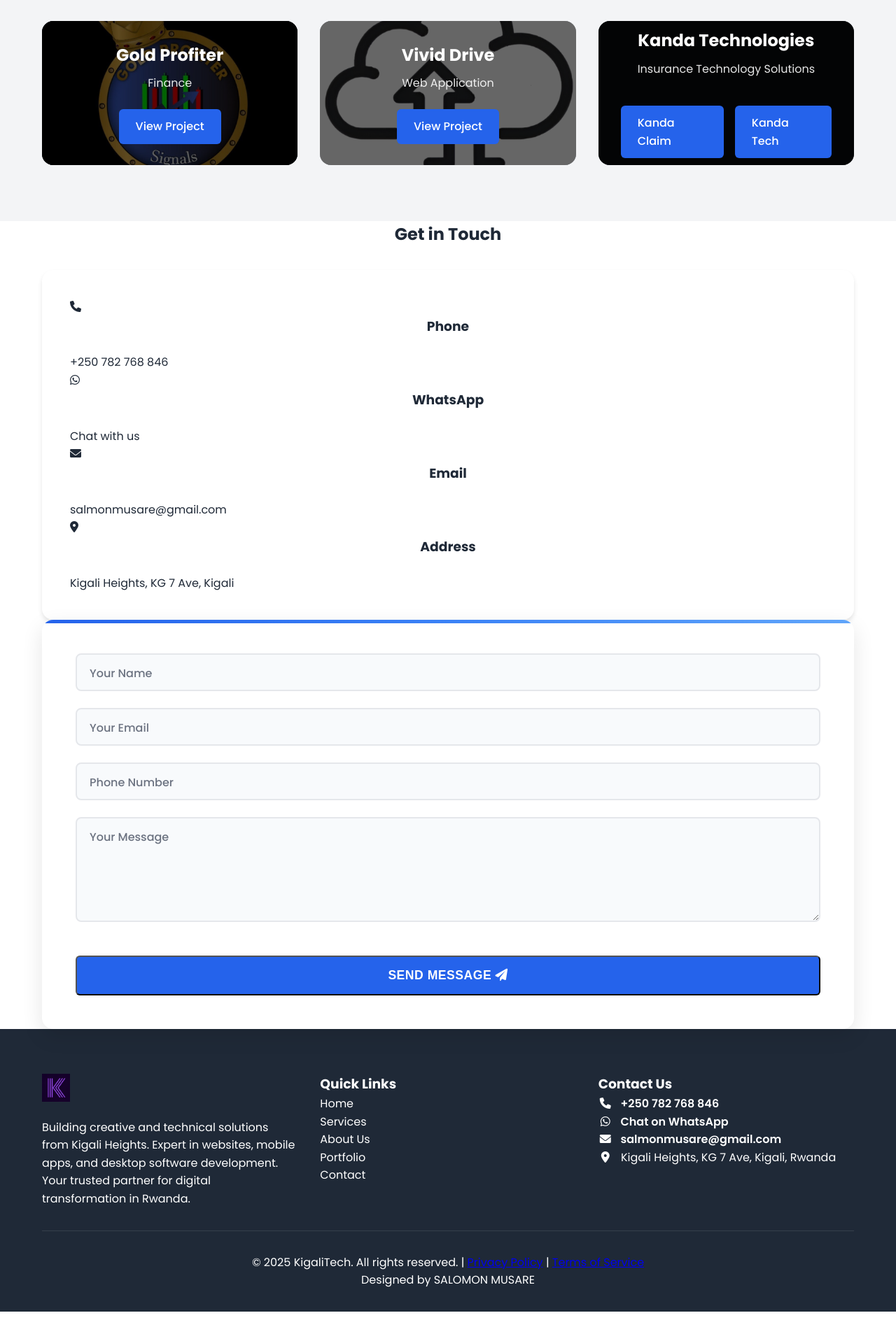
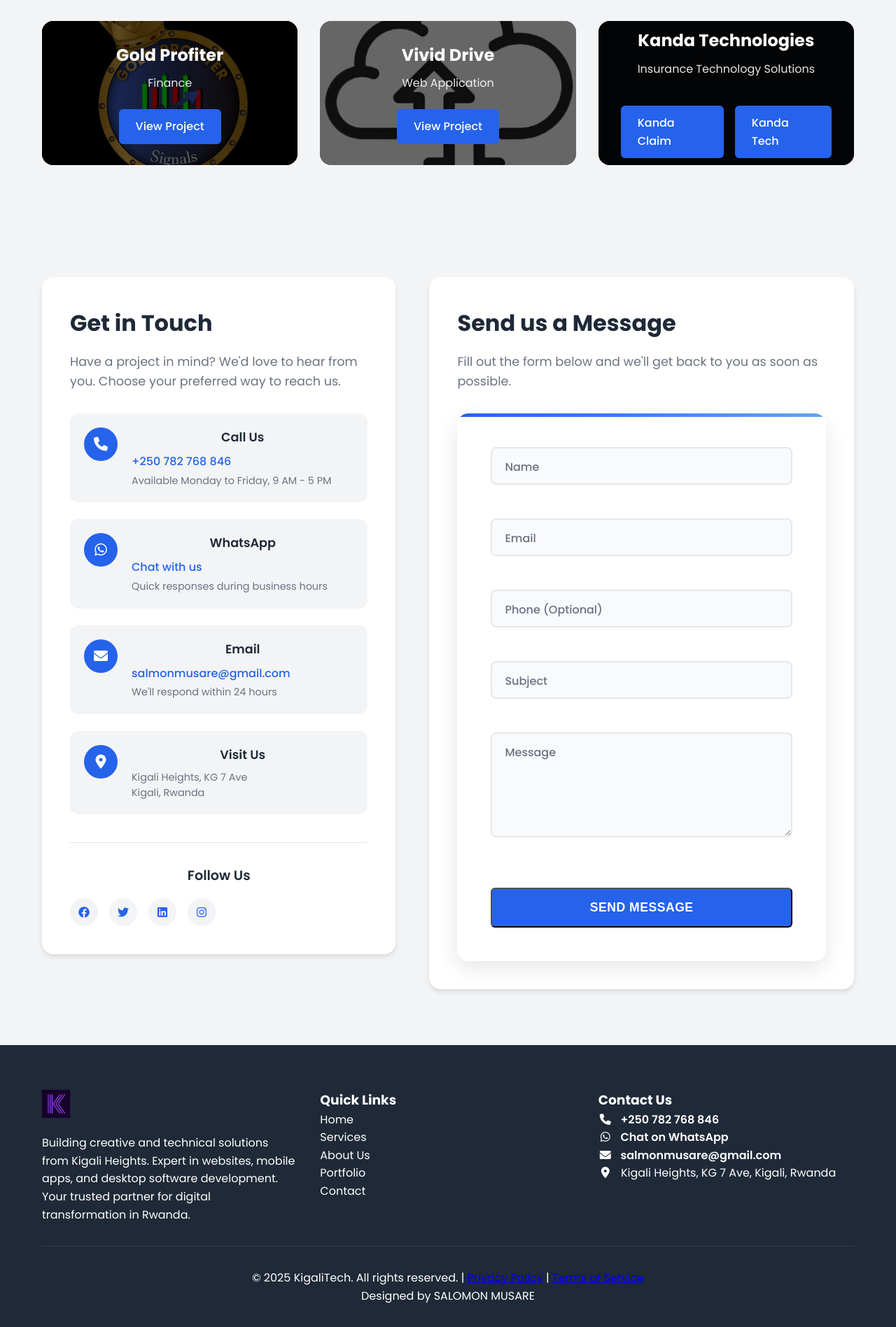
Before and after one commit to salomonMUSARE/KWD, a PHP site: page / in a window 1280 px wide. Shown: the part 2494-4391 px from the top of the page at 70% size. Before the commit the page ends 4369 px from the top, so only its background shows below. Run offline with PHP 8.4, Linux system fonts and the light colour scheme.

Commit message:
done all but aut email send  page

```diff
--- a/assets/css/style.css
+++ b/assets/css/style.css
@@ -470,7 +470,7 @@ body {
 
 /* Contact Page Styles */
 .contact-section {
-    padding: 80px 0;
+    padding: 5rem 0;
     background: var(--light-background);
 }
 
@@ -482,7 +482,6 @@ body {
     margin: 0 auto;
 }
 
-/* Contact Info Styles */
 .contact-info {
     background: white;
     border-radius: 1rem;
@@ -577,7 +576,6 @@ body {
     line-height: 1.5;
 }
 
-/* Contact Form Styles */
 .contact-form-container {
     background: white;
     border-radius: 1rem;
@@ -647,7 +645,6 @@ body {
     margin-top: 1rem;
 }
 
-/* Social Links */
 .contact-social {
     margin-top: auto;
     padding-top: 2rem;
@@ -685,7 +682,6 @@ body {
     transform: translateY(-3px);
 }
 
-/* Responsive Styles */
 @media (max-width: 992px) {
     .contact-grid {
         grid-template-columns: 1fr;
@@ -700,7 +696,7 @@ body {
 
 @media (max-width: 768px) {
     .contact-section {
-        padding: 60px 0;
+        padding: 3rem 0;
     }
 
     .contact-info,
--- a/index.php
+++ b/index.php
@@ -258,55 +258,115 @@ require_once 'config.php';
     </section>
 
     <!-- Contact Section -->
-    <section class="contact" id="contact">
+    <section class="contact-section" id="contact">
         <div class="container">
+            <div class="contact-grid">
+                <!-- Left Side: Contact Information -->
+                <div class="contact-info">
+                    <div class="contact-info-content">
                         <h2>Get in Touch</h2>
-            <div class="contact-content">
-                <div class="contact-info">
-                    <div class="info-item" onclick="window.open('tel:+250782768846', '_blank')">
+                        <p class="contact-intro">Have a project in mind? We'd love to hear from you. Choose your preferred way to reach us.</p>
+
+                        <div class="contact-methods">
+                            <div class="contact-method">
+                                <div class="contact-icon">
                                     <i class="fas fa-phone"></i>
-                        <h3>Phone</h3>
-                        <p>+250 782 768 846</p>
                                 </div>
-                    <div class="info-item" onclick="window.open('https://wa.me/250782768846?text=Hello%20Kigali%20website%20designers', '_blank')">
-                        <i class="fab fa-whatsapp"></i>
-                        <h3>WhatsApp</h3>
-                        <p>Chat with us</p>
-                    </div>
-                    <div class="info-item" onclick="window.open('mailto:salmonmusare@gmail.com', '_blank')">
-                        <i class="fas fa-envelope"></i>
-                        <h3>Email</h3>
-                        <p>salmonmusare@gmail.com</p>
-                    </div>
-                    <div class="info-item">
-                        <i class="fas fa-map-marker-alt"></i>
-                        <h3>Address</h3>
-                        <p>Kigali Heights, KG 7 Ave, Kigali</p>
+                                <div class="contact-details">
+                                    <h3>Call Us</h3>
+                                    <a href="tel:+250782768846" target="_blank">+250 782 768 846</a>
+                                    <p>Available Monday to Friday, 9 AM - 5 PM</p>
                                 </div>
                             </div>
-                <div class="contact-form">
-                    <form id="contactForm" action="includes/process_contact.php" method="POST">
+
+                            <div class="contact-method">
+                                <div class="contact-icon">
+                                    <i class="fab fa-whatsapp"></i>
+                                </div>
+                                <div class="contact-details">
+                                    <h3>WhatsApp</h3>
+                                    <a href="https://wa.me/250782768846?text=Hello%20Kigali%20website%20designers" target="_blank">Chat with us</a>
+                                    <p>Quick responses during business hours</p>
+                                </div>
+                            </div>
+
+                            <div class="contact-method">
+                                <div class="contact-icon">
+                                    <i class="fas fa-envelope"></i>
+                                </div>
+                                <div class="contact-details">
+                                    <h3>Email</h3>
+                                    <a href="mailto:salmonmusare@gmail.com" target="_blank">salmonmusare@gmail.com</a>
+                                    <p>We'll respond within 24 hours</p>
+                                </div>
+                            </div>
+
+                            <div class="contact-method">
+                                <div class="contact-icon">
+                                    <i class="fas fa-map-marker-alt"></i>
+                                </div>
+                                <div class="contact-details">
+                                    <h3>Visit Us</h3>
+                                    <p>Kigali Heights, KG 7 Ave</p>
+                                    <p>Kigali, Rwanda</p>
+                                </div>
+                            </div>
+                        </div>
+
+                        <div class="contact-social">
+                            <h3>Follow Us</h3>
+                            <div class="social-links">
+                                <a href="#" target="_blank" class="social-link">
+                                    <i class="fab fa-facebook"></i>
+                                </a>
+                                <a href="#" target="_blank" class="social-link">
+                                    <i class="fab fa-twitter"></i>
+                                </a>
+                                <a href="#" target="_blank" class="social-link">
+                                    <i class="fab fa-linkedin"></i>
+                                </a>
+                                <a href="#" target="_blank" class="social-link">
+                                    <i class="fab fa-instagram"></i>
+                                </a>
+                            </div>
+                        </div>
+                    </div>
+                </div>
+
+                <!-- Right Side: Contact Form -->
+                <div class="contact-form-container">
+                    <div class="form-wrapper">
+                        <h2>Send us a Message</h2>
+                        <p class="form-intro">Fill out the form below and we'll get back to you as soon as possible.</p>
+                        <form id="contactForm" class="contact-form" action="includes/process_contact.php" method="POST">
                             <div class="form-group">
-                            <input type="text" name="name" id="name" placeholder=" " required>
-                            <label for="name">Your Name</label>
+                                <label for="name">Name</label>
+                                <input type="text" id="name" name="name" required placeholder="Your name">
                             </div>
+
                             <div class="form-group">
-                            <input type="email" name="email" id="email" placeholder=" " required>
-                            <label for="email">Your Email</label>
+                                <label for="email">Email</label>
+                                <input type="email" id="email" name="email" required placeholder="Your email address">
                             </div>
+
                             <div class="form-group">
-                            <input type="tel" name="phone" id="phone" placeholder=" " required>
-                            <label for="phone">Phone Number</label>
+                                <label for="phone">Phone (Optional)</label>
+                                <input type="tel" id="phone" name="phone" placeholder="Your phone number">
                             </div>
+
                             <div class="form-group">
-                            <textarea name="message" id="message" placeholder=" " required></textarea>
-                            <label for="message">Your Message</label>
+                                <label for="subject">Subject</label>
+                                <input type="text" id="subject" name="subject" required placeholder="What is this regarding?">
                             </div>
-                        <button type="submit" class="btn btn-primary">
-                            <span>Send Message</span>
-                            <i class="fas fa-paper-plane"></i>
-                        </button>
+
+                            <div class="form-group">
+                                <label for="message">Message</label>
+                                <textarea id="message" name="message" rows="5" required placeholder="Tell us about your project..."></textarea>
+                            </div>
+
+                            <button type="submit" class="btn btn-primary">Send Message</button>
                         </form>
+                    </div>
                 </div>
             </div>
         </div>
```
Lines whose indentation alone changed are shown as unchanged.
